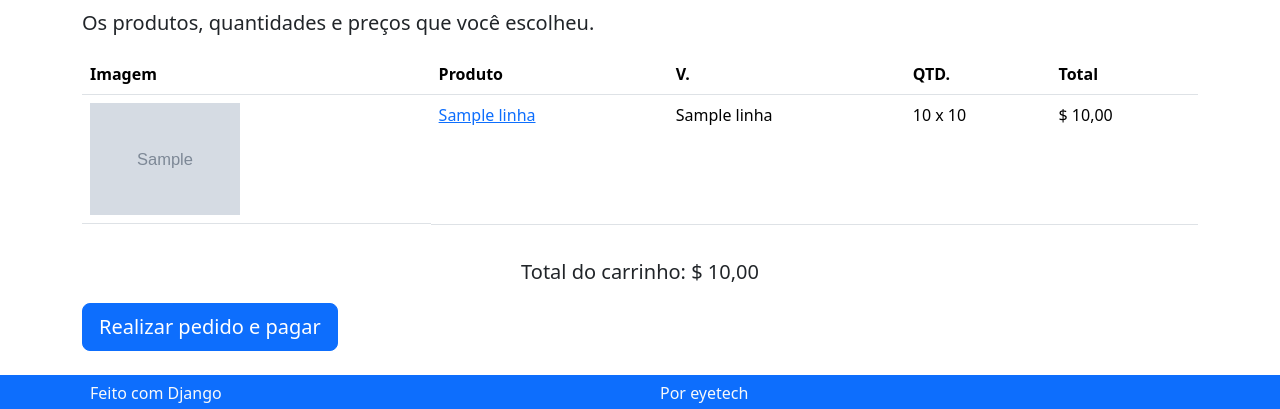
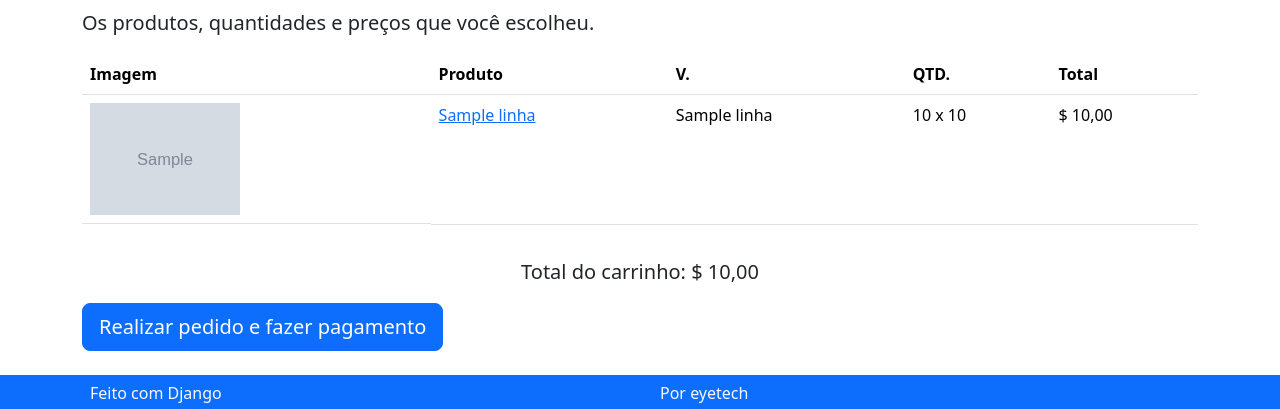
Before and after one commit to MeiryanneMartins/ECOMMERCE, a Django app: template product/templates/product/finish.html in a window 1280 px wide. Shown: the part 616-1025 px from the top of the page. Run offline with Django 4.2, Linux system fonts and the light colour scheme; the template is opened without the code that fills it: most values are stand-ins (such as "Sample title", 1, 10 or a date in 2020); grey boxes marked "Sample" are stand-in pictures; some libraries are stand-ins or nearby versions.

Commit message:
change text on finish pay

```diff
--- a/product/templates/product/finish.html
+++ b/product/templates/product/finish.html
@@ -73,7 +73,7 @@
 <div class="row">
     <div class="col">
         <a class="btn btn-block btn-primary btn-lg" href="{% url 'order:salvarpedido' %}">
-            Realizar pedido e pagar
+            Realizar pedido e fazer pagamento
         </a>
     </div>
 </div>
```
